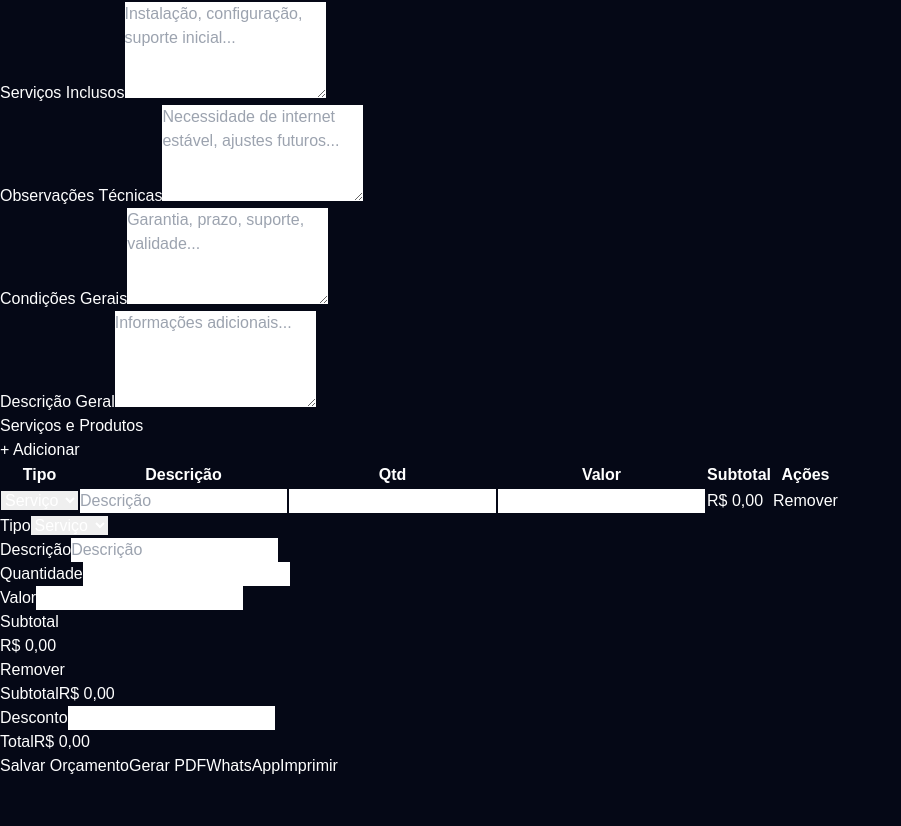
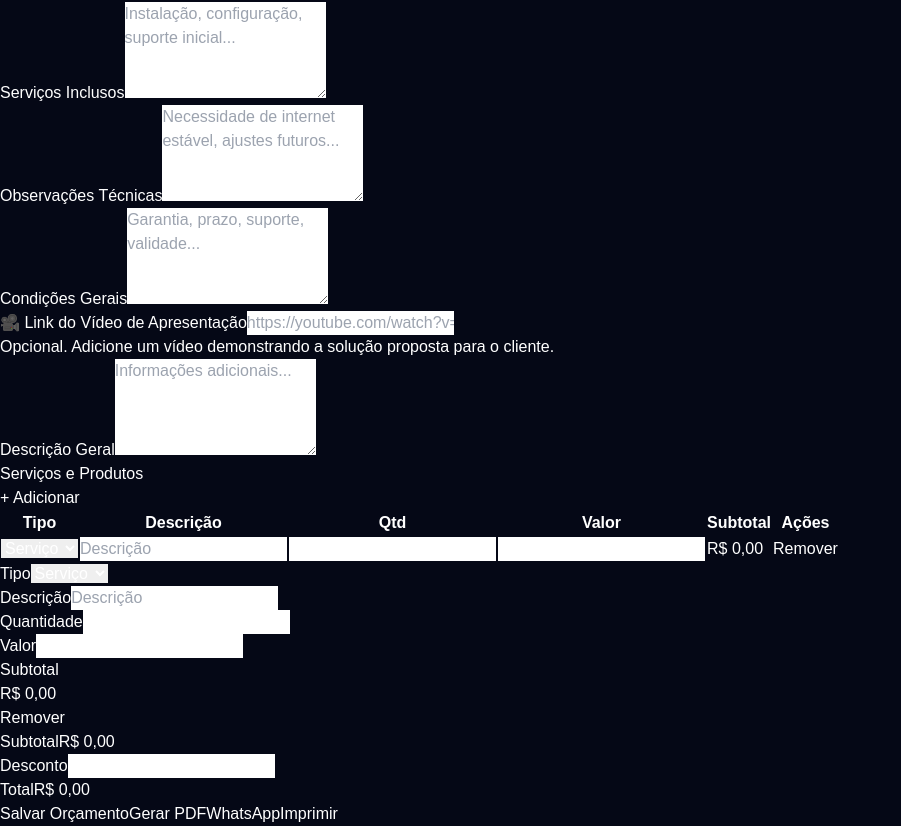
Before and after one commit to tecnologiacosta56-pixel/costa-orcamentos, a React (Vite) app: page / in a window 1280 px wide. Shown: the part 1739-2565 px from the top of the page, without its empty margins (0-901 px from the left). Before the commit the page ends 2517 px from the top, so only its background shows below. Built offline with nearby package versions, Linux system fonts and the light colour scheme.

Commit message:
Adicionado video de apresentacao no OrcamentoView

```diff
--- a/src/App.jsx
+++ b/src/App.jsx
@@ -95,6 +95,8 @@ export default function App() {
 
   const [generalConditions, setGeneralConditions] =
     useState("");
+    const [projectPresentationUrl, setProjectPresentationUrl] =
+  useState("");
 
   // =========================
   // RESET FORM
@@ -136,6 +138,7 @@ export default function App() {
     setIncludedServices("");
 
     setGeneralConditions("");
+    setProjectPresentationUrl("");
 
     setItems([
       {
@@ -240,6 +243,9 @@ export default function App() {
 
           setGeneralConditions(
             data.generalConditions || ""
+          );
+          setProjectPresentationUrl(
+  data.projectPresentationUrl || ""
 );
 
           setItems(
@@ -408,6 +414,8 @@ export default function App() {
 
               generalConditions={generalConditions}
               setGeneralConditions={setGeneralConditions}
+              projectPresentationUrl={projectPresentationUrl}
+setProjectPresentationUrl={setProjectPresentationUrl}
             />
 
             {/* TABLE */}
@@ -455,6 +463,8 @@ export default function App() {
 
   generalConditions={generalConditions}
 
+  projectPresentationUrl={projectPresentationUrl}
+
   items={items}
 
   discount={discount}
--- a/src/components/forms/BudgetForm.jsx
+++ b/src/components/forms/BudgetForm.jsx
@@ -39,7 +39,10 @@ export default function BudgetForm({
   setIncludedServices,
 
   generalConditions,
-  setGeneralConditions,
+setGeneralConditions,
+
+projectPresentationUrl,
+setProjectPresentationUrl,
 }) {
 
   return (
@@ -376,7 +379,28 @@ export default function BudgetForm({
             />
 
           </div>
+{/* VISUALIZAÇÃO DO PROJETO */}
+<div>
 
+  <label className="block text-sm text-cyan-400 mb-2 font-semibold">
+    🎥 Link do Vídeo de Apresentação
+  </label>
+
+  <input
+    type="url"
+    value={projectPresentationUrl}
+    onChange={(e) =>
+      setProjectPresentationUrl(e.target.value)
+    }
+    placeholder="https://youtube.com/watch?v=..."
+    className="w-full bg-[#050816] border border-cyan-500/20 rounded-xl px-4 py-3 text-white outline-none focus:border-cyan-400"
+  />
+
+  <p className="text-xs text-gray-500 mt-2">
+    Opcional. Adicione um vídeo demonstrando a solução proposta para o cliente.
+  </p>
+
+</div>
           {/* DESCRIÇÃO */}
           <div>
 
--- a/src/components/ui/ActionButtons.jsx
+++ b/src/components/ui/ActionButtons.jsx
@@ -33,6 +33,8 @@ export default function ActionButtons({
   includedServices,
 
   generalConditions,
+
+  projectPresentationUrl,
 
   priorityLevel,
 
@@ -239,6 +241,9 @@ export default function ActionButtons({
     generalConditions:
       generalConditions || "",
 
+      projectPresentationUrl:
+  projectPresentationUrl || "",
+
     priorityLevel:
       priorityLevel || "",
 
--- a/src/pages/OrcamentoView.jsx
+++ b/src/pages/OrcamentoView.jsx
@@ -484,7 +484,34 @@ export default function OrcamentoView() {
             </div>
 
           )}
+{/* APRESENTAÇÃO DO PROJETO */}
+{budget.projectPresentationUrl && (
 
+  <div className="mb-10">
+
+    <h3 className="text-2xl font-bold text-cyan-400 mb-4">
+      Apresentação do Projeto
+    </h3>
+
+    <div className="bg-[#050816] border border-cyan-500/10 rounded-2xl p-4">
+
+      <iframe
+        className="w-full h-[500px] rounded-xl"
+        src={`https://www.youtube.com/embed/${
+          budget.projectPresentationUrl
+            .split("youtu.be/")[1]
+            ?.split("?")[0]
+        }`}
+        title="Apresentação do Projeto"
+        allow="accelerometer; autoplay; clipboard-write; encrypted-media; gyroscope; picture-in-picture"
+        allowFullScreen
+      />
+
+    </div>
+
+  </div>
+
+)}
           {/* DESCRIÇÃO */}
           {budget.description && (
 
```
Lines whose indentation alone changed are shown as unchanged.
